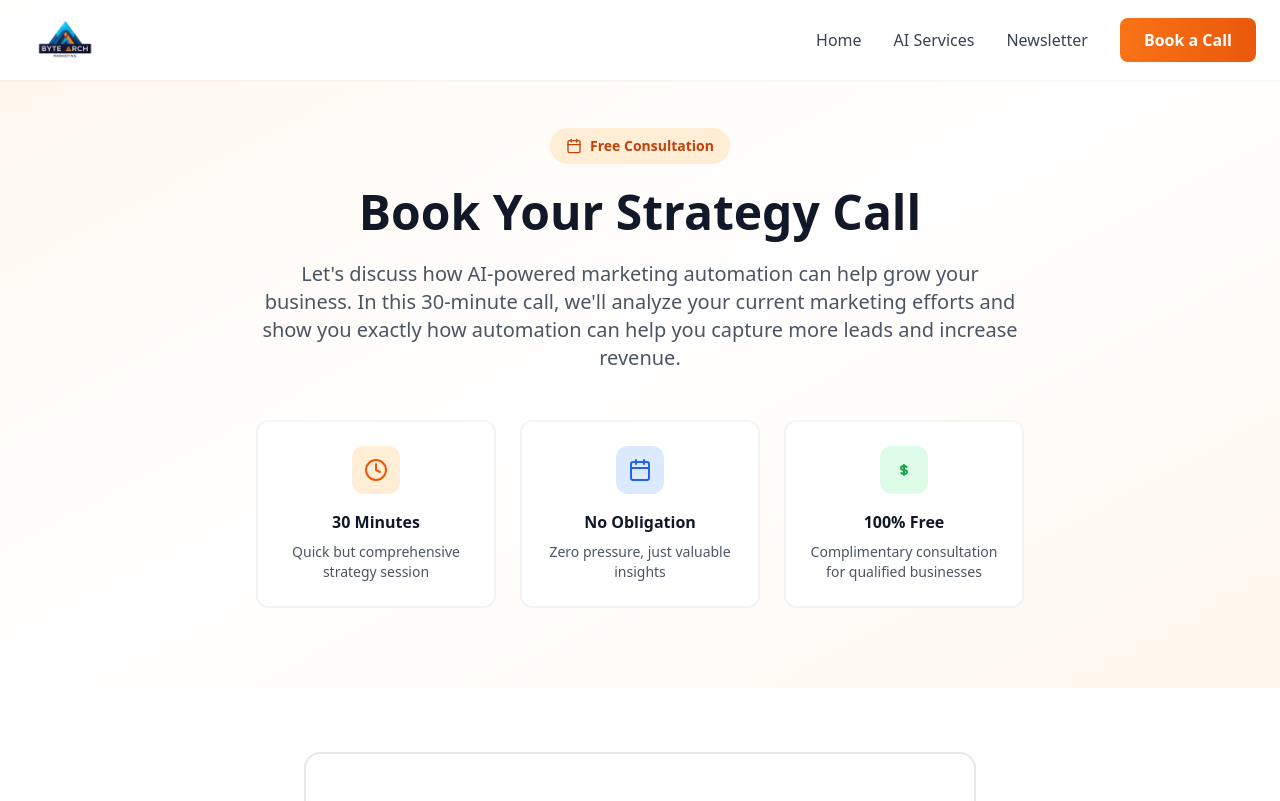
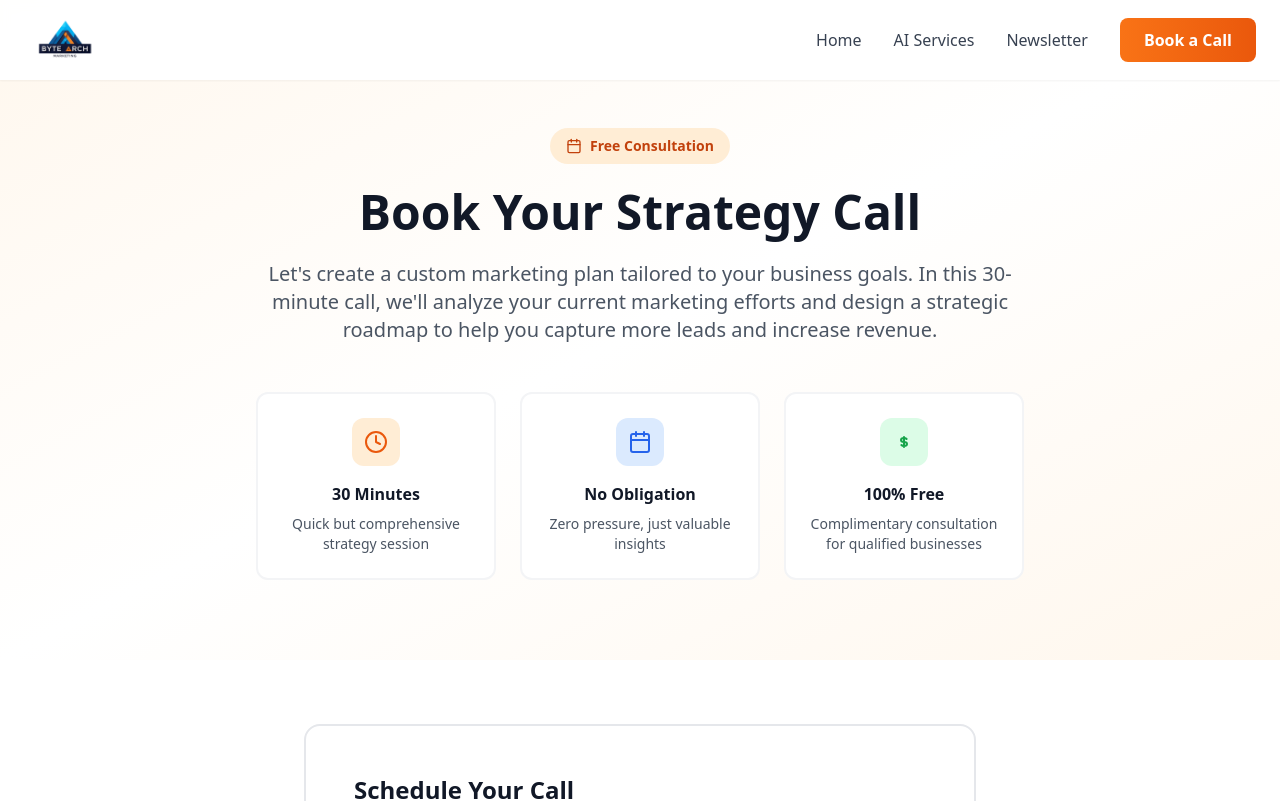
Before and after one commit to bytearchmarketing-rgb/demo_request, a React (Vite) app: page /book-call in a window 1280 px wide. Shown: the top 801 px of the page. Built offline with nearby package versions, Linux system fonts and the light colour scheme; no server answers.

Commit message:
Updated BookCall.tsx

```diff
--- a/src/pages/BookCall.tsx
+++ b/src/pages/BookCall.tsx
@@ -62,9 +62,9 @@ export default function BookCall() {
             </h1>
 
             <p className="text-xl text-gray-600 mb-8">
-              Let's discuss how AI-powered marketing automation can help grow your business.
-              In this 30-minute call, we'll analyze your current marketing efforts and show you
-              exactly how automation can help you capture more leads and increase revenue.
+              Let's create a custom marketing plan tailored to your business goals.
+              In this 30-minute call, we'll analyze your current marketing efforts and design
+              a strategic roadmap to help you capture more leads and increase revenue.
             </p>
 
             <div className="grid md:grid-cols-3 gap-6 mt-12">
```
